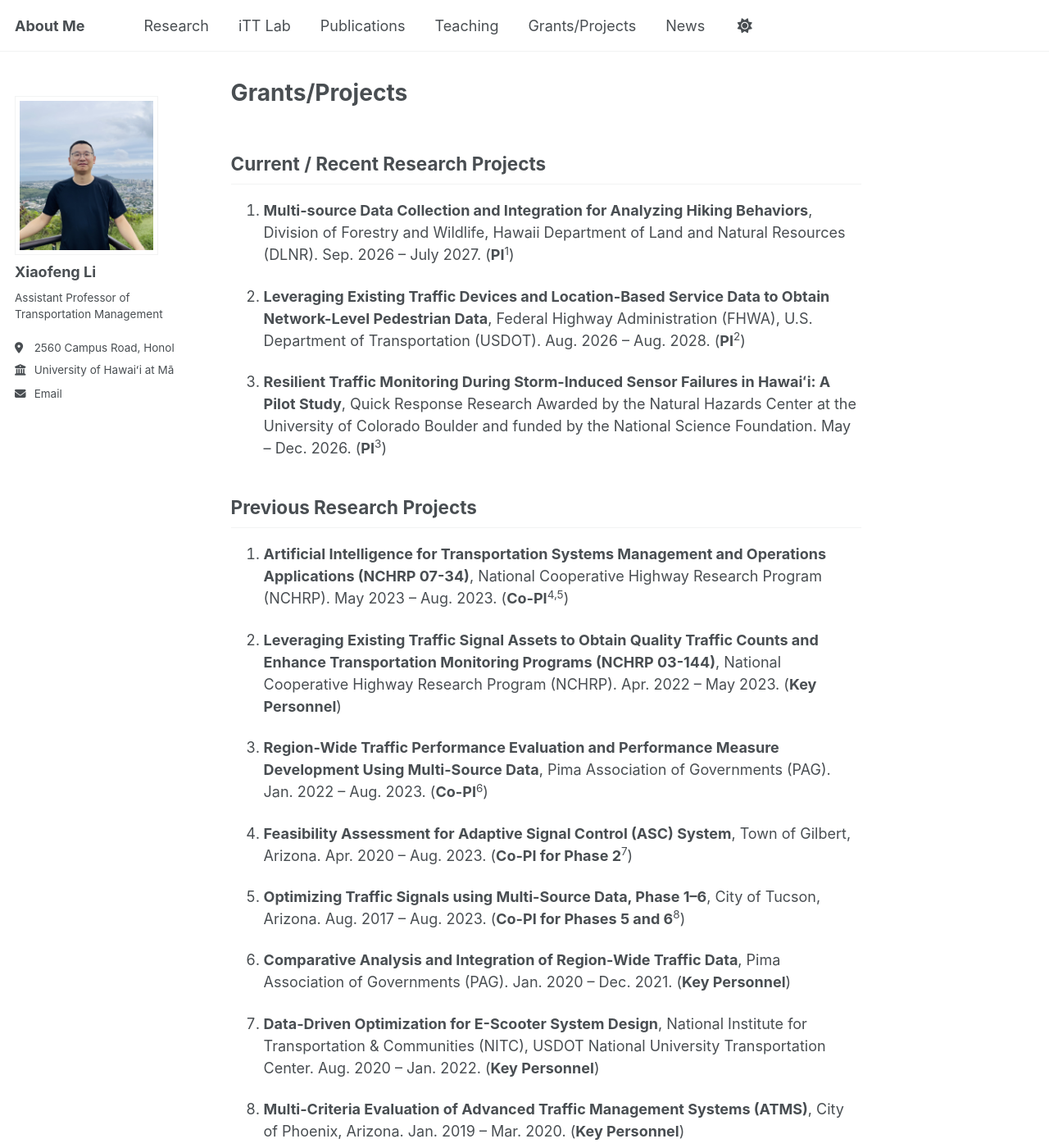
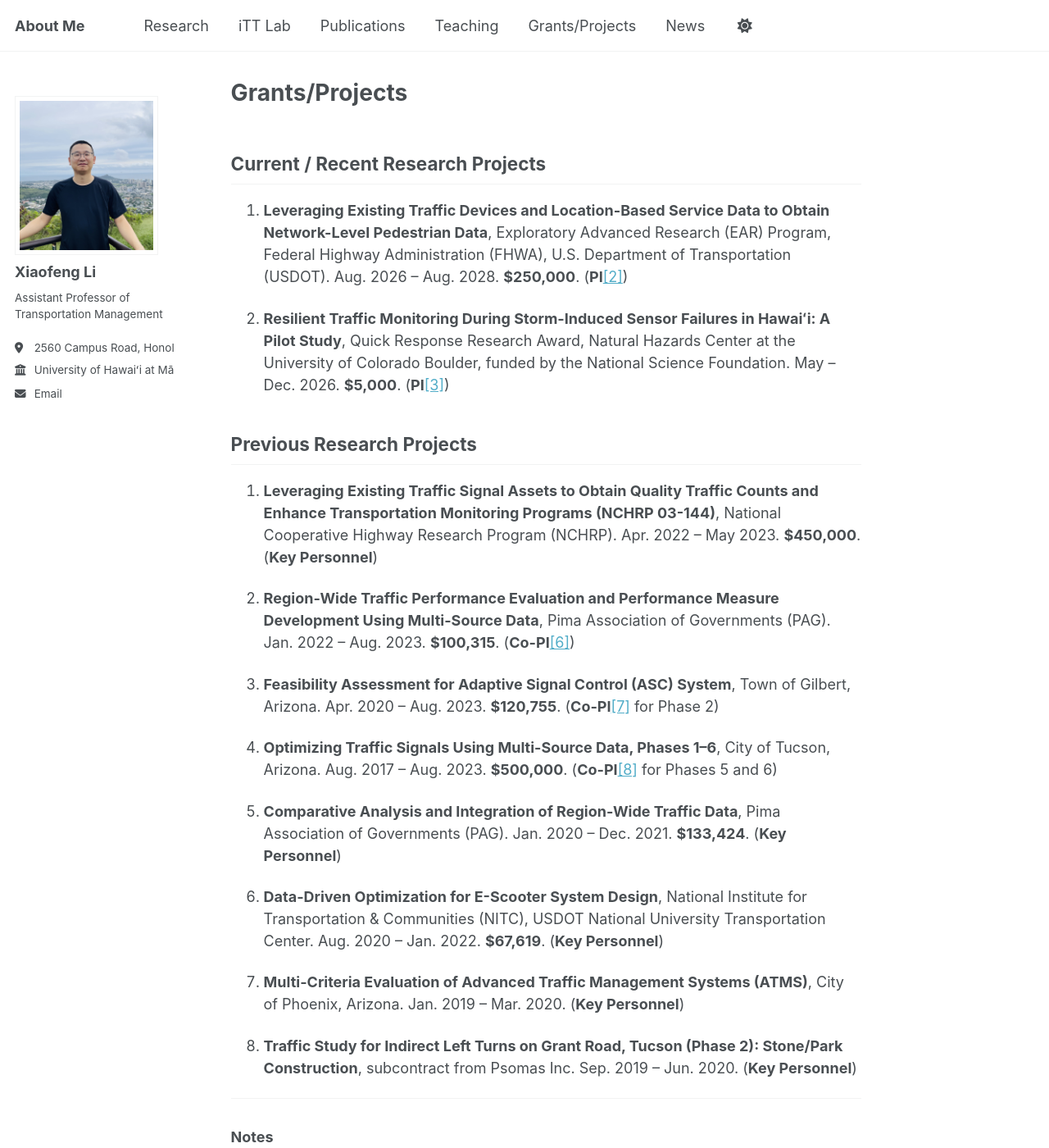
Before and after one commit to xiaofengli25/xiaofeng, a Jekyll site: the page built from _pages/grants.md, in a window 1280 px wide and 1400 px high. Shown: the whole window at 82% size. Built offline with Jekyll 4.4.1, drawn with Linux system fonts in a browser that asks for light colours; a script bundle is joined from its source files by our own code; library files that are not in the unit come from our copies; some of the changed text lies outside the part shown.

Commit message:
Update grants.md

```diff
--- a/_pages/grants.md
+++ b/_pages/grants.md
@@ -6,48 +6,32 @@ author_profile: true
 
 ## Current / Recent Research Projects
 
-1. **Multi-source Data Collection and Integration for Analyzing Hiking Behaviors**, Division of Forestry and Wildlife, Hawaii Department of Land and Natural Resources (DLNR). Sep. 2026 – July 2027. (**PI**<sup>1</sup>)
+1. **Leveraging Existing Traffic Devices and Location-Based Service Data to Obtain Network-Level Pedestrian Data**, Exploratory Advanced Research (EAR) Program, Federal Highway Administration (FHWA), U.S. Department of Transportation (USDOT). Aug. 2026 – Aug. 2028. **$250,000**. (**PI**[\[2\]](#_ftn2))
 
-2. **Leveraging Existing Traffic Devices and Location-Based Service Data to Obtain Network-Level Pedestrian Data**, Federal Highway Administration (FHWA), U.S. Department of Transportation (USDOT). Aug. 2026 – Aug. 2028. (**PI**<sup>2</sup>)
-
-3. **Resilient Traffic Monitoring During Storm-Induced Sensor Failures in Hawaiʻi: A Pilot Study**, Quick Response Research Awarded by the Natural Hazards Center at the University of Colorado Boulder and funded by the National Science Foundation. May – Dec. 2026. (**PI**<sup>3</sup>)
+2. **Resilient Traffic Monitoring During Storm-Induced Sensor Failures in Hawaiʻi: A Pilot Study**, Quick Response Research Award, Natural Hazards Center at the University of Colorado Boulder, funded by the National Science Foundation. May – Dec. 2026. **$5,000**. (**PI**[\[3\]](#_ftn3))
 
 ## Previous Research Projects
 
-4. **Artificial Intelligence for Transportation Systems Management and Operations Applications (NCHRP 07-34)**, National Cooperative Highway Research Program (NCHRP). May 2023 – Aug. 2023. (**Co-PI**<sup>4,5</sup>)
+3. **Leveraging Existing Traffic Signal Assets to Obtain Quality Traffic Counts and Enhance Transportation Monitoring Programs (NCHRP 03-144)**, National Cooperative Highway Research Program (NCHRP). Apr. 2022 – May 2023. **$450,000**. (**Key Personnel**)
 
-5. **Leveraging Existing Traffic Signal Assets to Obtain Quality Traffic Counts and Enhance Transportation Monitoring Programs (NCHRP 03-144)**, National Cooperative Highway Research Program (NCHRP). Apr. 2022 – May 2023. (**Key Personnel**)
+4. **Region-Wide Traffic Performance Evaluation and Performance Measure Development Using Multi-Source Data**, Pima Association of Governments (PAG). Jan. 2022 – Aug. 2023. **$100,315**. (**Co-PI**[\[6\]](#_ftn6))
 
-6. **Region-Wide Traffic Performance Evaluation and Performance Measure Development Using Multi-Source Data**, Pima Association of Governments (PAG). Jan. 2022 – Aug. 2023. (**Co-PI**<sup>6</sup>)
+5. **Feasibility Assessment for Adaptive Signal Control (ASC) System**, Town of Gilbert, Arizona. Apr. 2020 – Aug. 2023. **$120,755**. (**Co-PI**[\[7\]](#_ftn7) for Phase 2)
 
-7. **Feasibility Assessment for Adaptive Signal Control (ASC) System**, Town of Gilbert, Arizona. Apr. 2020 – Aug. 2023. (**Co-PI for Phase 2**<sup>7</sup>)
+6. **Optimizing Traffic Signals Using Multi-Source Data, Phases 1–6**, City of Tucson, Arizona. Aug. 2017 – Aug. 2023. **$500,000**. (**Co-PI**[\[8\]](#_ftn8) for Phases 5 and 6)
 
-8. **Optimizing Traffic Signals using Multi-Source Data, Phase 1–6**, City of Tucson, Arizona. Aug. 2017 – Aug. 2023. (**Co-PI for Phases 5 and 6**<sup>8</sup>)
+7. **Comparative Analysis and Integration of Region-Wide Traffic Data**, Pima Association of Governments (PAG). Jan. 2020 – Dec. 2021. **$133,424**. (**Key Personnel**)
 
-9. **Comparative Analysis and Integration of Region-Wide Traffic Data**, Pima Association of Governments (PAG). Jan. 2020 – Dec. 2021. (**Key Personnel**)
+8. **Data-Driven Optimization for E-Scooter System Design**, National Institute for Transportation & Communities (NITC), USDOT National University Transportation Center. Aug. 2020 – Jan. 2022. **$67,619**. (**Key Personnel**)
 
-10. **Data-Driven Optimization for E-Scooter System Design**, National Institute for Transportation & Communities (NITC), USDOT National University Transportation Center. Aug. 2020 – Jan. 2022. (**Key Personnel**)
+9. **Multi-Criteria Evaluation of Advanced Traffic Management Systems (ATMS)**, City of Phoenix, Arizona. Jan. 2019 – Mar. 2020. (**Key Personnel**)
 
-11. **Multi-Criteria Evaluation of Advanced Traffic Management Systems (ATMS)**, City of Phoenix, Arizona. Jan. 2019 – Mar. 2020. (**Key Personnel**)
-
-12. **Traffic Study for Indirect Left Turns on Grant Road, Tucson (Phase 2): Stone/Park Construction**, subcontract from Psomas Inc. Sep. 2019 – Jun. 2020. (**Key Personnel**)
+10. **Traffic Study for Indirect Left Turns on Grant Road, Tucson (Phase 2): Stone/Park Construction**, subcontract from Psomas Inc. Sep. 2019 – Jun. 2020. (**Key Personnel**)
 
 ---
 
 ### Notes
-
-<sup>1</sup> Co-PI: Dr. Kirsten Oleson, UHM
-
-<sup>2</sup> Co-PI: Dr. Yao-Jan Wu, The University of Arizona
-
-<sup>3</sup> Co-PI: Dr. Suwan Shen, UHM
-
-<sup>4</sup> Relinquished the award due to moving to UHM.
-
-<sup>5</sup> PI: Dr. Yao-Jan Wu, The University of Arizona
-
-<sup>6</sup> PI: Dr. Yao-Jan Wu, The University of Arizona
-
-<sup>7</sup> PI: Dr. Yao-Jan Wu, The University of Arizona
-
-<sup>8</sup> PI: Dr. Yao-Jan Wu, The University of Arizona
+<small>
+[\[2\]](#_ftnref2) Co-PI: Dr. Yao-Jan Wu, The University of Arizona.<br>
+[\[3\]](#_ftnref3) Co-PI: Dr. Suwan Shen, University of Hawaiʻi at Mānoa.
+</small>
```
